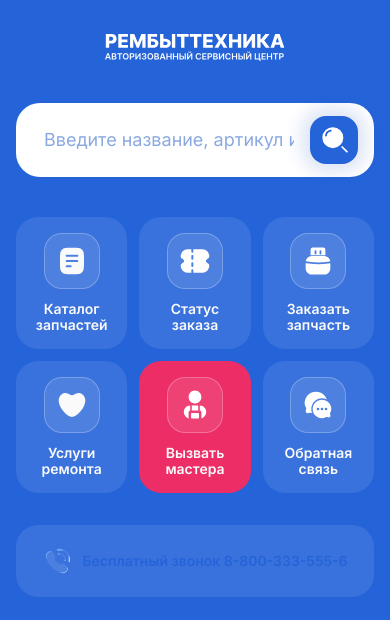
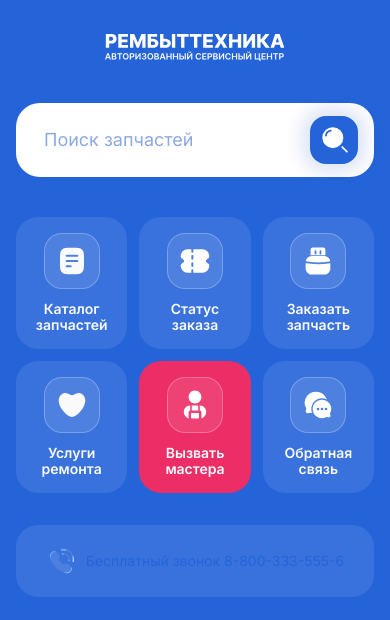
Before and after one commit to devtimberg/rbt-service-web, a Next.js app: page / in a window 390 px wide. Shown: the top 620 px of the page. Built offline with nearby package versions, Linux system fonts and the light colour scheme.

Commit message:
Refactor HomeBenefitsStrip and CatalogSearch components for improved styling and responsiveness; update layout and class names for better alignment and user experience across different screen sizes.

```diff
--- a/screens/home/ui/home-benefits-strip.tsx
+++ b/screens/home/ui/home-benefits-strip.tsx
@@ -13,7 +13,7 @@ export function HomeBenefitsStrip() {
   const callBenefitParts = callBenefit?.text.split("\n") ?? [];
 
   return (
-    <Container className="md:px-0">
+    <Container>
       {callBenefit ? (
         <a
           href="tel:+78003335556"
@@ -29,7 +29,7 @@ export function HomeBenefitsStrip() {
               aria-hidden
             />
           </span>
-          <span className="text-center text-[14px] leading-tight font-semibold sm:text-xl">
+          <span className="text-sm leading-tight">
             {callBenefitParts[0]}
             {callBenefitParts[1] ? (
               <>
@@ -82,7 +82,7 @@ export function HomeBenefitsStrip() {
                 className="block"
                 aria-hidden
               />
-              <span className="text-primary text-sm font-medium whitespace-pre-wrap">
+              <span className="text-primary font-medium whitespace-pre-wrap">
                 {benefit.text}
               </span>
             </HStack>
@@ -106,7 +106,7 @@ export function HomeBenefitsStrip() {
                 className="block"
                 aria-hidden
               />
-              <span className="text-primary text-sm font-medium whitespace-pre-wrap">
+              <span className="text-primary font-medium whitespace-pre-wrap">
                 {benefit.text}
               </span>
             </HStack>
@@ -114,7 +114,7 @@ export function HomeBenefitsStrip() {
         </HStack>
       </div>
 
-      <div className="hidden grid-cols-5 gap-x-10 gap-y-8 xl:grid">
+      <div className="hidden xl:mx-auto xl:grid xl:w-max xl:grid-cols-[repeat(5,max-content)] xl:gap-x-10">
         {HOME_BENEFITS.map((benefit) => (
           <HStack
             key={benefit.key}
@@ -129,7 +129,7 @@ export function HomeBenefitsStrip() {
               className="block"
               aria-hidden
             />
-            <span className="text-primary text-sm font-medium whitespace-pre-wrap">
+            <span className="text-primary text-[16px] font-semibold whitespace-pre-wrap">
               {benefit.text}
             </span>
           </HStack>
--- a/widgets/catalog-search.tsx
+++ b/widgets/catalog-search.tsx
@@ -1,5 +1,28 @@
+import Link from "next/link";
+import { SearchIcon } from "@/shared/icons";
 import { SearchInput } from "../shared/ui/kit";
 
 export function CatalogSearch() {
-  return <SearchInput />;
+  return (
+    <>
+      <Link
+        href="/search"
+        aria-label="Поиск запчастей"
+        className="flex h-[74px] w-full items-center rounded-[24px] bg-white px-4 py-2 md:hidden"
+      >
+        <span className="text-input-placeholder h-full min-w-0 flex-1 content-center pr-4 pl-3 text-[18px] leading-none">
+          Поиск запчастей
+        </span>
+        <span className="bg-primary-500 inline-flex size-12 shrink-0 items-center justify-center rounded-[16px] text-white shadow-[0_0_19px_7px_rgba(0,64,183,0.16)]">
+          <SearchIcon
+            className="size-7"
+            aria-hidden
+          />
+        </span>
+      </Link>
+      <div className="hidden w-full md:flex md:justify-center">
+        <SearchInput />
+      </div>
+    </>
+  );
 }
```
